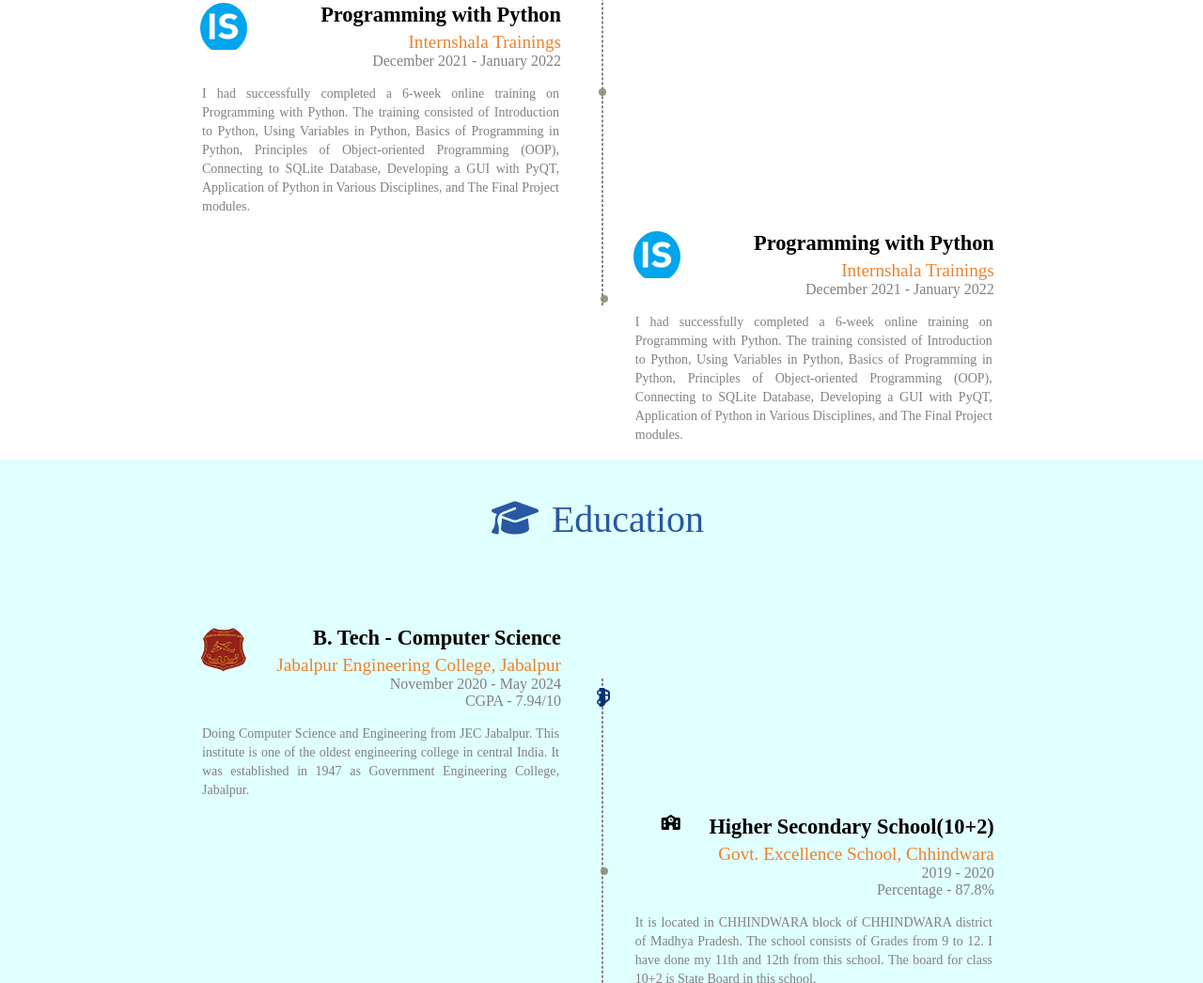
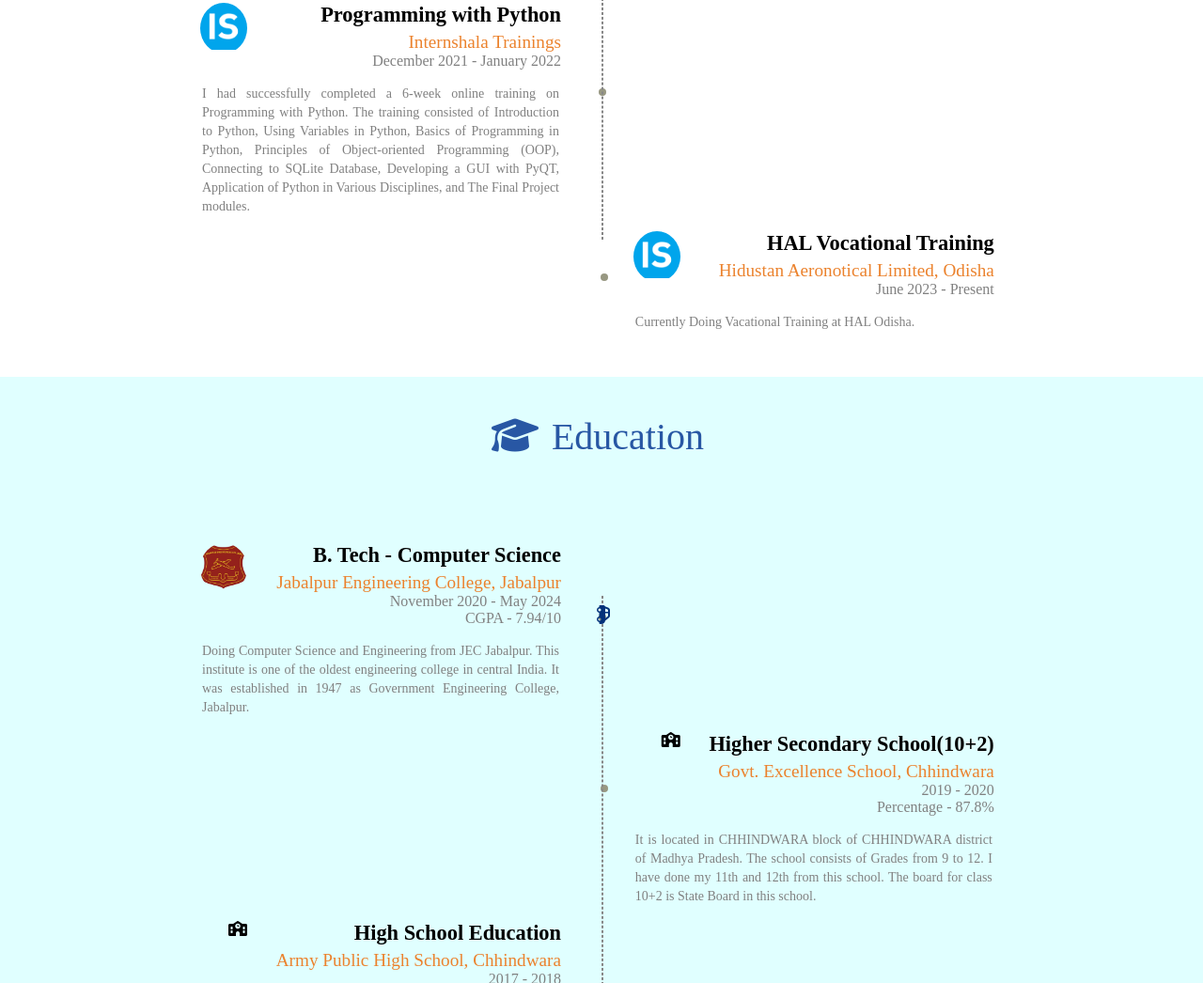
Before and after one commit to PureshwarGonekar/My-Resume, a plain HTML site: page index.html in a window 1280 px wide. Shown: the part 1667-2713 px from the top of the page at 94% size. Drawn offline with Linux system fonts and the light colour scheme; files whose address does not match are found by name.

Commit message:
Added training description

```diff
--- a/index.html
+++ b/index.html
@@ -192,10 +192,10 @@
                         <div class="timeline-logo">
                             <img src="image/internshala.png">
                         </div>
-                        <h3 class="experience-designation  m0 m-blue"> Programming with Python</h3>
-                        <h4 class="experience-company-name ">Internshala Trainings</h4>
-                        <h5 class="experience-duration m0"> December 2021 - January 2022 </h5>
-                        <p class="experience-description text-align-justify">  I had successfully completed a 6-week online training on Programming with Python. The training consisted of Introduction to Python, Using Variables in Python, Basics of Programming in Python, Principles of Object-oriented Programming (OOP), Connecting to SQLite Database, Developing a GUI with PyQT, Application of Python in Various Disciplines, and The Final Project modules.
+                        <h3 class="experience-designation  m0 m-blue">HAL Vocational Training</h3>
+                        <h4 class="experience-company-name ">Hidustan Aeronotical Limited, Odisha</h4>
+                        <h5 class="experience-duration m0"> June 2023 - Present</h5>
+                        <p class="experience-description text-align-justify">  Currently Doing Vacational Training at HAL Odisha.
                         </p>
                     </div>
                 </div>
```
